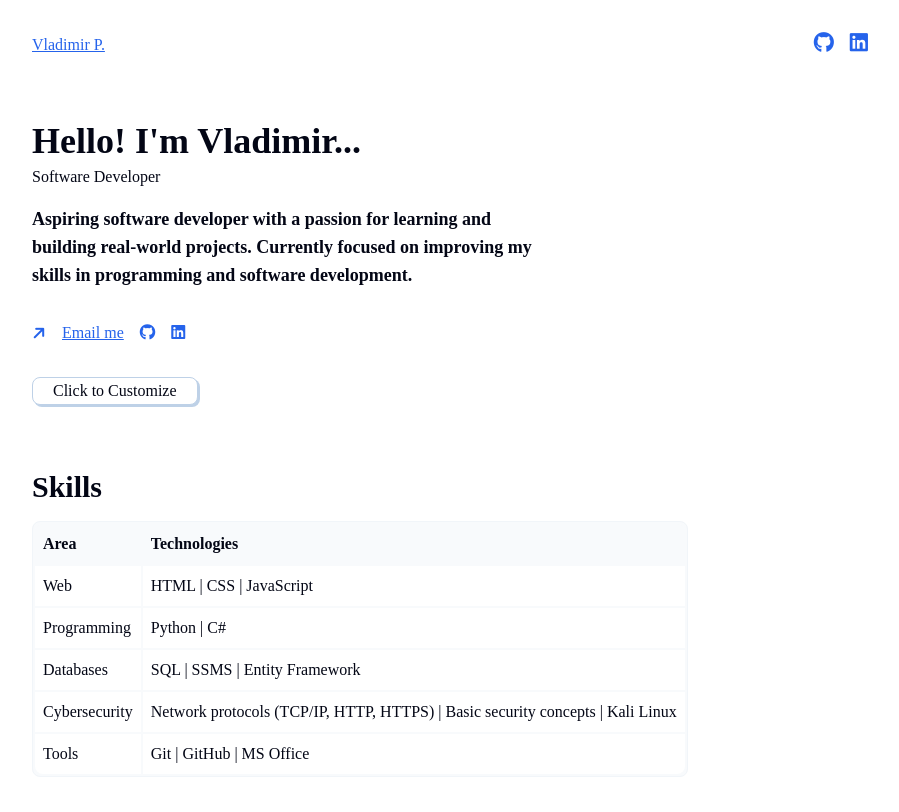
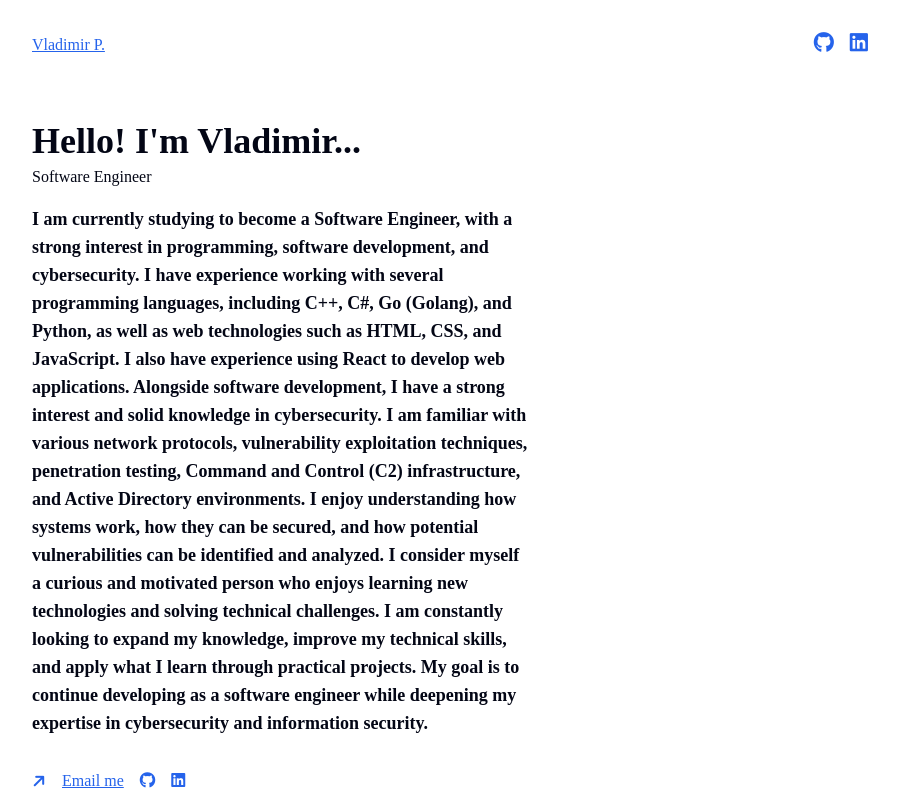
Before and after one commit to VladimirPavlovv/portfolio_website, a plain HTML site: page index.html in a window 1280 px wide. Shown: the top 812 px of the page, without its empty margins (190-1089 px from the left). Drawn offline with Linux system fonts and the light colour scheme; a web font is replaced by a local one.

Commit message:
Update index.html

```diff
--- a/index.html
+++ b/index.html
@@ -22,11 +22,14 @@
         <section>
             <div class="intro-header">
                 <h1>Hello! I'm Vladimir...</h1>
-                <p>Software Developer</p>
+                <p>Software Engineer</p>
             </div>
             <h5 class="intro-description">
-                Aspiring software developer with a passion for learning and building real-world projects.
-                Currently focused on improving my skills in programming and software development.
+                 I am currently studying to become a Software Engineer, with a strong interest in programming, software development, and cybersecurity. I have experience working with several programming languages, including C++, C#, Go (Golang), and Python, as well as web technologies such as HTML, CSS, and JavaScript. I also have experience using React to develop web applications.
+
+Alongside software development, I have a strong interest and solid knowledge in cybersecurity. I am familiar with various network protocols, vulnerability exploitation techniques, penetration testing, Command and Control (C2) infrastructure, and Active Directory environments. I enjoy understanding how systems work, how they can be secured, and how potential vulnerabilities can be identified and analyzed.
+
+I consider myself a curious and motivated person who enjoys learning new technologies and solving technical challenges. I am constantly looking to expand my knowledge, improve my technical skills, and apply what I learn through practical projects. My goal is to continue developing as a software engineer while deepening my expertise in cybersecurity and information security.
             </h5>
             <div class="links-container">
                 <i class="fa-solid link-arrow fa-arrow-right"></i>
```
